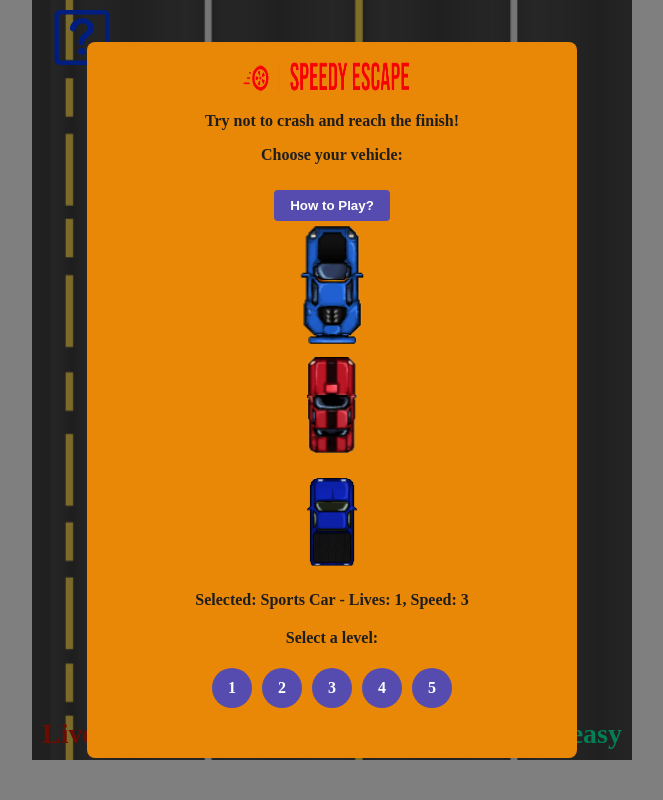
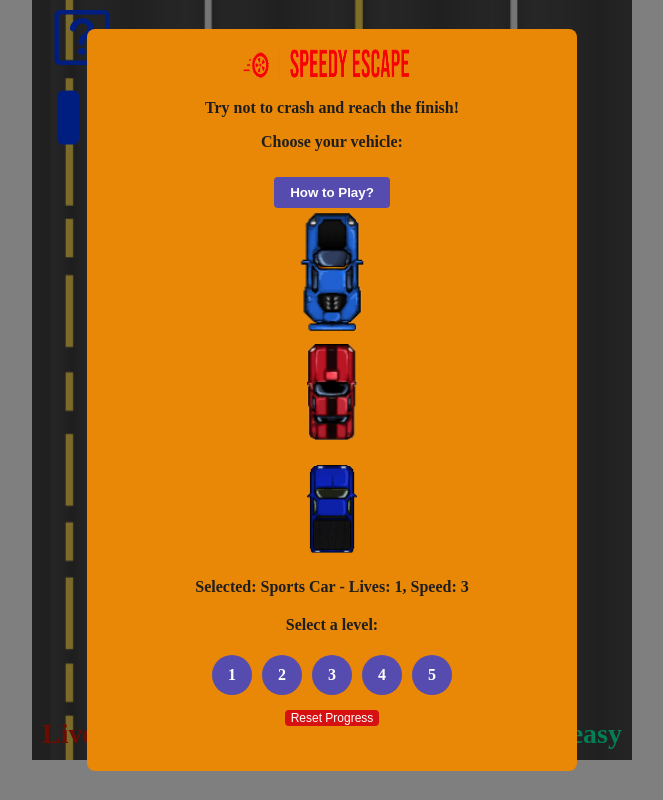
Before and after one commit to peter115342/webte1_final_PWA_Game, a Vue app: page / in a window 1280 px wide. Shown: the whole page, without its empty margins (308-971 px from the left). Built offline with nearby package versions, Linux system fonts and the light colour scheme.

Commit message:
level selection and saving added

```diff
--- a/src/components/GameRender.vue
+++ b/src/components/GameRender.vue
@@ -30,9 +30,7 @@
     <div class="lives-container"> Lives: {{ selectedVehicleLives }}</div>
 
 
-    <div class="logo-container" @click="togglePause">
-      <img :src="logo" alt="Speedy Escape" style="width: 250px; height: 40px;" />
-    </div>
+      <img :src="pause" alt="Speedy Escape"  @click="togglePause"  class="pause-button" />
     <img v-if="paused" class="pause-image" :src="pause" alt="Pause" />
 
     <div class="level-counter">Level: {{ currentLevel }} - {{ getCurrentLevelDifficulty() }}</div>
@@ -283,7 +281,10 @@ openHintModal() {
       this.maxObstacles = 0;
   }
 },
-
+isLevelCompleted(level) {
+    const completedLevels = JSON.parse(localStorage.getItem('completedLevels')) || [];
+    return completedLevels.includes(level);
+},
 loadLevel(levelId) {
   const level = this.levels.find((lvl) => lvl.id === levelId);
 
@@ -294,6 +295,7 @@ loadLevel(levelId) {
   }
 },
 startGame(selectedLevel) {
+
     this.currentLevel = selectedLevel;
     this.displayModal = false;
     this.startObstacleMovement();
@@ -330,6 +332,10 @@ startGame(selectedLevel) {
 
 
     nextLevel() {
+  const completedLevels = JSON.parse(localStorage.getItem('completedLevels')) || [];
+  completedLevels.push(this.currentLevel);
+  localStorage.setItem('completedLevels', JSON.stringify(completedLevels));
+
   this.passedObstaclesCount = 0;
   this.currentLevel++;
   this.displayModal = true;
@@ -356,7 +362,6 @@ startGame(selectedLevel) {
       const newX = this.imagePosition.x + tiltLR * sensitivity;
 
       const renderWindowWidth = this.$refs.renderWindow.clientWidth;
-      const renderWindowHeight = this.$refs.renderWindow.clientHeight;
 
       if (newX >= 0 && newX + this.imageWidth <= renderWindowWidth) {
         this.imagePosition.x = newX;
@@ -384,7 +389,13 @@ startGame(selectedLevel) {
           speed: car.speed,
         }));
       });
+      const completedLevelsKey = 'completedLevels';
+  const storedCompletedLevels = localStorage.getItem(completedLevelsKey);
 
+  if (!storedCompletedLevels || JSON.parse(storedCompletedLevels).length === 0) {
+    const initialCompletedLevels = [-1];
+    localStorage.setItem(completedLevelsKey, JSON.stringify(initialCompletedLevels));
+  }
     const levelsPath = `${baseURL}levels.json`;
     fetch(levelsPath)
       .then((response) => response.json())
@@ -465,15 +476,7 @@ img {
   font-weight: bolder;
 }
 
-.finish-line {
-  position: absolute;
-  bottom: 10px;
-  left: 50%;
-  transform: translateX(-50%);
-  font-size: 20px;
-  color: rgb(0, 0, 255);
-  font-weight: bold;
-}
+
 
 .level-counter {
   position: absolute;
@@ -500,6 +503,14 @@ img {
   width: 80px;
   height: 55px;
 }
+.pause-button {
+  position: absolute;
+  top: 85px;
+  left: 10px;
+  cursor: pointer;
+  width: 85px;
+  height: 65px;
+}
 
 .hint-modal {
   position: absolute;
@@ -507,18 +518,18 @@ img {
   left: 10px;
   width: 125px;
   height: fit-content;
-  background: rgba(0, 0, 0, 0.5);
   display: flex;
   align-items: center;
   justify-content: center;
 }
 
 .hint-content {
-  background: #fff;
+  background: rgba(131, 130, 130, 0.9);
   padding: 20px;
   border-radius: 5px;
   height: 120px;
   text-align: center;
+  z-index: 1;
 }
 .hint-images-container {
   display: flex;
--- a/src/components/Modal.vue
+++ b/src/components/Modal.vue
@@ -49,8 +49,8 @@
       <p id="vehicle-details" v-if="selectedVehicle">
         Selected: {{ getSelectedVehicleDetails() }}
       </p>
+      <div class="level-selection">
         <p>Select a level:</p>
-
         <div class="level-buttons">
           <label
             v-for="level in levels"
@@ -58,10 +58,16 @@
             :for="'level' + level"
             class="level-button"
             @click="startGame(level)"
+            :class="{ 'selected': selectedLevel === level }"
+            :style="{ backgroundColor: isLevelCompleted(level) ? '#05a46e' : '#564caf' }"
           >
             {{ level }}
           </label>
         </div>
+
+      </div>
+      <button class="reset-progress-button" @click="resetProgress">Reset Progress</button>
+
     </div>
   </div>
 </template>
@@ -92,6 +98,7 @@ export default {
       arrowRight: arrowRight,
       gyroPhone: gyroPhone,
       logo: logo,
+      completedLevels: [],
     };
   },
   mounted() {
@@ -112,6 +119,10 @@ export default {
           speed: car.speed,
         }));
       });
+      const storedCompletedLevels = localStorage.getItem('completedLevels');
+  if (storedCompletedLevels) {
+    this.completedLevels = JSON.parse(storedCompletedLevels);
+  }
   },
   methods: {
     getCarImage(carName) {
@@ -126,6 +137,30 @@ export default {
           return '';
       }
     },
+    isLevelCompleted(level) {
+  const storedCompletedLevels = localStorage.getItem('completedLevels');
+  if (storedCompletedLevels) {
+    try {
+      const completedLevels = JSON.parse(storedCompletedLevels);
+      const isCompleted = completedLevels.includes(level);
+      console.log(`Level ${level} is ${isCompleted ? 'completed' : 'not completed'}`);
+      return isCompleted;
+    } catch (error) {
+      console.error('Error parsing completed levels from localStorage:', error);
+      return false;
+    }
+  } else {
+    console.warn('No completed levels found in localStorage.');
+    return false;
+  }
+},
+resetProgress() {
+      localStorage.setItem('completedLevels', JSON.stringify([-1]));
+      this.completedLevels = [-1];
+      window.location.reload();
+
+    },
+
     closeModalAndNotify() {
       this.$emit('close', this.selectedVehicle);
       console.log('Modal closed');
@@ -149,11 +184,10 @@ export default {
       this.showTutorialModal = false;
     },
     startGame(selectedLevel) {
-      // Close the modal and start the game with the selected level
       this.$emit('close', this.selectedVehicle);
       console.log('Modal closed');
       eventBus.emit('closeModal');
-      eventBus.emit(EVENTS.START_GAME, selectedLevel); // Use the correct event name
+      eventBus.emit(EVENTS.START_GAME, selectedLevel);
       eventBus.emit('vehicle-selected', this.selectedVehicle);
       eventBus.emit(EVENTS.SET_CURRENT_LEVEL, selectedLevel);
     },
@@ -337,4 +371,14 @@ export default {
   .level-button span {
     display: inline-block;
   }
+  .reset-progress-button {
+    margin-top: 10px;
+    background-color: #d71111;
+    color: white;
+    border: none;
+    border-radius: 4px;
+    cursor: pointer;
+    width: fit-content;
+    font-size: 12px;
+  }
 </style>
```
Lines whose indentation alone changed are shown as unchanged.
